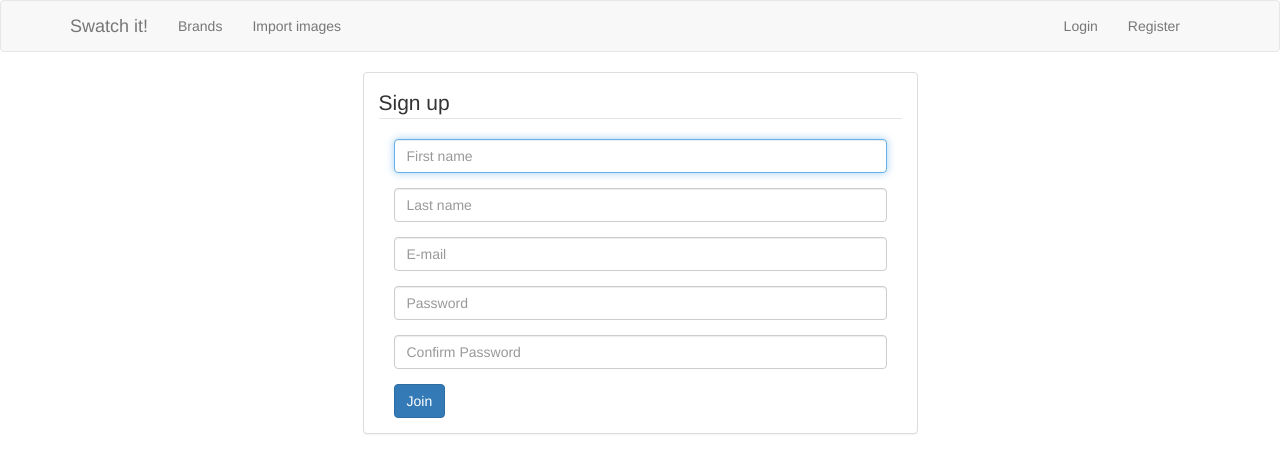
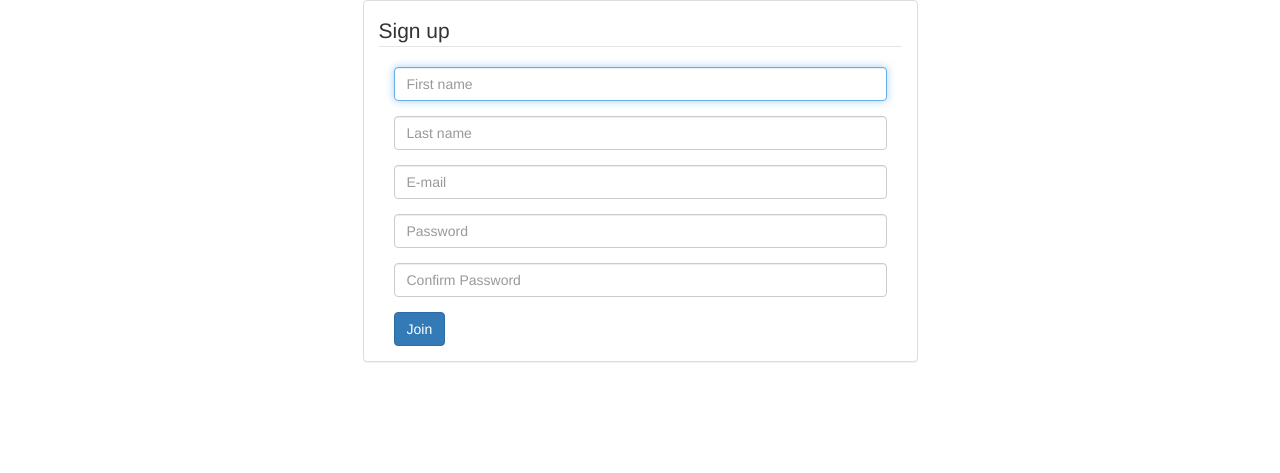
Before and after one commit to bhubr/pop3-web-client, a Node project: template views/register.html.twig in a window 1280 px wide. Shown: the top 473 px of the page. Run offline with Node 20 templates, Linux system fonts and the light colour scheme; the template is opened without the code that fills it, so the values that code supplies are empty; some libraries are stand-ins or nearby versions.

Commit message:
Actually do the replacing (bloody forgotten file)

```diff
--- a/views/app.html.twig
+++ b/views/app.html.twig
@@ -15,34 +15,6 @@
 	{% block styles %}{% endblock %}
 </head>
 <body id="body">
-	<nav class="navbar navbar-default">
-		<div class="container">
-			<div class="navbar-header">
-				<button type="button" class="navbar-toggle collapsed" data-toggle="collapse" data-target="#bs-example-navbar-collapse-1">
-					<span class="sr-only">Toggle Navigation</span>
-					<span class="icon-bar"></span>
-					<span class="icon-bar"></span>
-					<span class="icon-bar"></span>
-				</button>
-				<a class="navbar-brand" href="{{ rootUrl }}/">Swatch it!</a>
-			</div>
-
-			<div class="collapse navbar-collapse" id="bs-example-navbar-collapse-1">
-				<ul class="nav navbar-nav">
-					<li><a href="{{ rootUrl }}/brands">Brands</a></li>
-					<li><a href="{{ rootUrl }}/import-images">Import images</a></li>
-				</ul>
-				<ul class="nav navbar-nav pull-right">
-				{% if loggedUser %}
-					<li><a href="{{ rootUrl }}/profile/">{{ loggedUser['email'] }}</a></li>
-				{% else %}
-					<li><a href="{{ rootUrl }}/login/">Login</a></li>
-					<li><a href="{{ rootUrl }}/register/">Register</a></li>
-				{% endif %}
-				</ul>
-			</div>
-		</div>
-	</nav>
 
 	<div id="app">
 	{% block content %}{% endblock %}
```
Also changed, not shown: src/client/main.js (+2 -7 lines), 2 other files.
